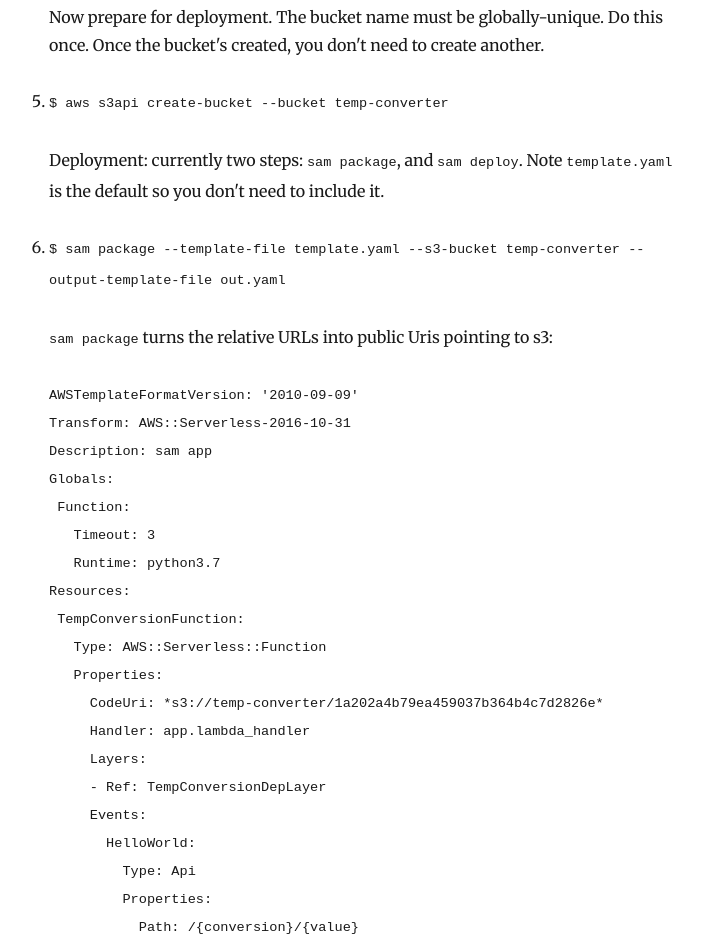
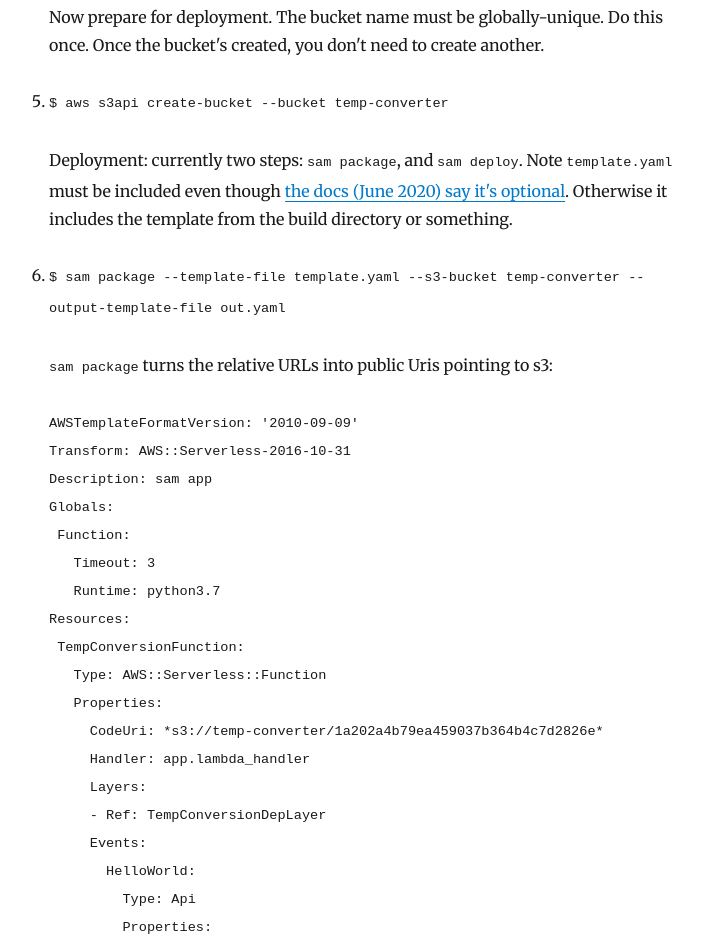
Before and after one commit to boxabirds/lisn-blog, a Gatsby site: page /blog/aws-lambdas-and-layers-in-python/ in a window 1280 px wide. Shown: the part 3379-4322 px from the top of the page, without its empty margins (276-979 px from the left). Built offline with nearby package versions, Linux system fonts and the light colour scheme; Gatsby itself is replaced by a stand-in of ours; some packages are replaced by stand-ins of ours; code samples lack their colours.

Commit message:
Update Blog “aws-lambdas-and-layers-in-python”

````diff
--- a/content/blog/aws-lambdas-and-layers-in-python.md
+++ b/content/blog/aws-lambdas-and-layers-in-python.md
@@ -96,11 +96,12 @@
 
 5. `$ aws s3api create-bucket --bucket temp-converter`
 
-Deployment: currently two steps: `sam package`, and `sam deploy`. Note `template.yaml` is the default so you don't need to include it.
+Deployment: currently two steps: `sam package`, and `sam deploy`. Note `template.yaml` must be included even though [the docs (June 2020) say it's optional](https://docs.aws.amazon.com/serverless-application-model/latest/developerguide/sam-cli-command-reference-sam-package.html). Otherwise it includes the template from the build directory or something.
 
 6. `$ sam package --template-file template.yaml --s3-bucket temp-converter --output-template-file out.yaml`
 
 `sam package` turns the relative URLs into public Uris pointing to s3:
+
 ```
 AWSTemplateFormatVersion: '2010-09-09'
 Transform: AWS::Serverless-2016-10-31
````
